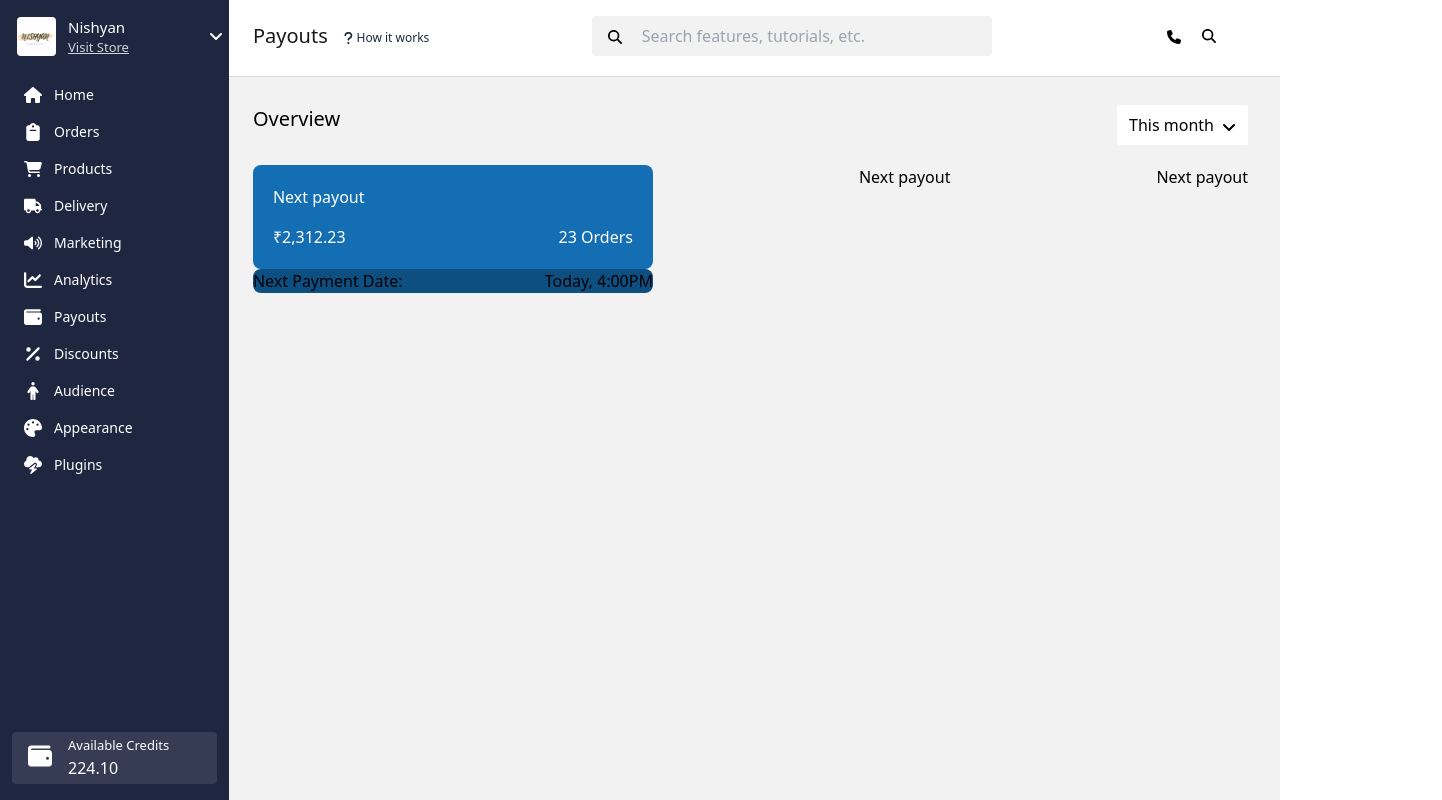
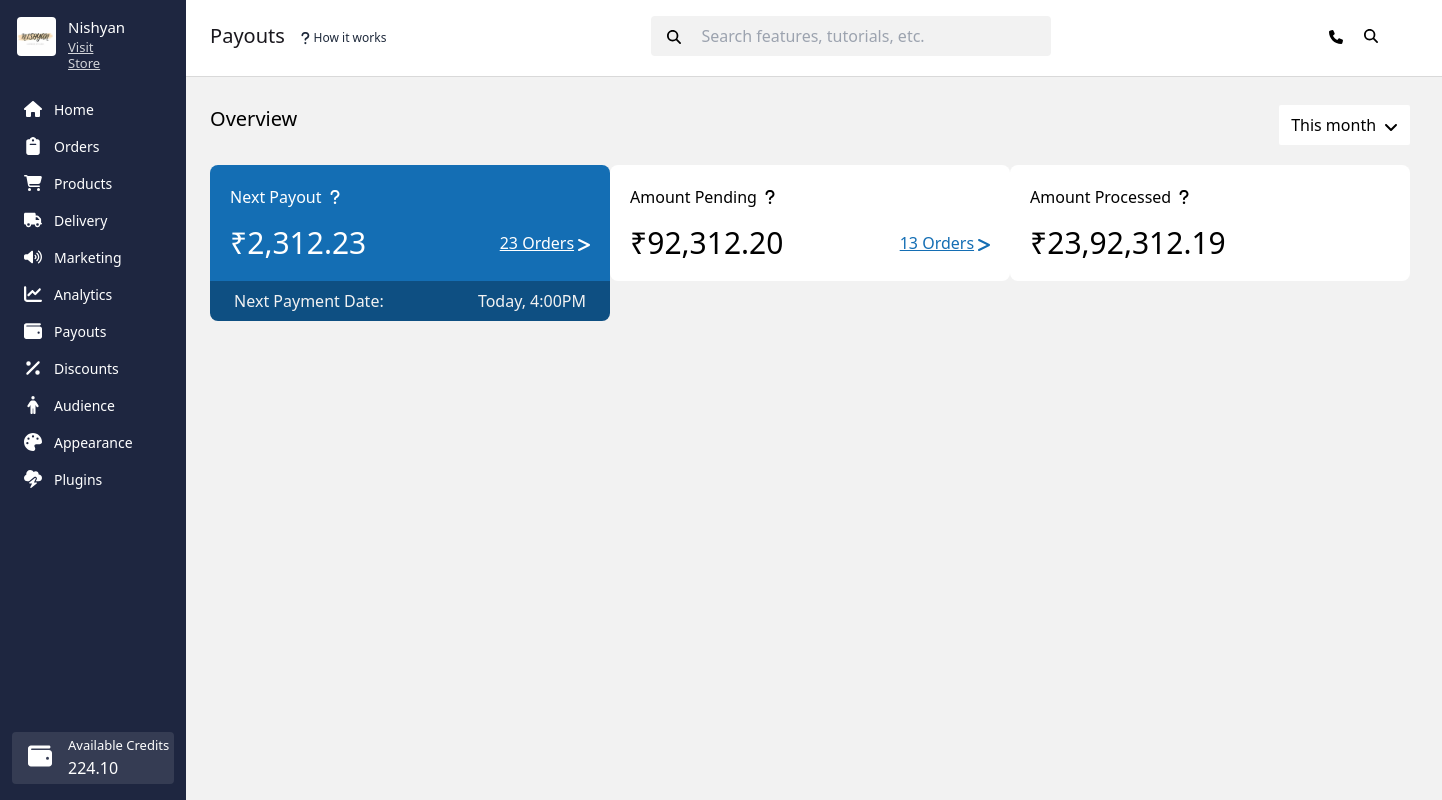
Before and after one commit to Aswin246/frontend-practice, a React (Vite) app: page / in a window 1280 px wide. Shown: the whole page, 1442 px wide, since content can reach past the window. Built offline with nearby package versions, Linux system fonts and the light colour scheme.

Commit message:
feat: Completed Payout elements

```diff
--- a/src/App.tsx
+++ b/src/App.tsx
@@ -1,12 +1,9 @@
-import { useState } from "react";
-import reactLogo from "./assets/react.svg";
-import viteLogo from "/vite.svg";
-
 import "./App.css";
 import { Sidebar } from "./Sidebar";
 import Header from "./components/Header";
 import Overview from "./components/Overview";
 import { Payout } from "./components/payout";
+import { Transactions } from "./components/Transactions";
 
 function App() {
   return (
@@ -17,6 +14,7 @@ function App() {
           <Header />
           <Overview />
           <Payout />
+          {/* <Transactions /> */}
         </div>
       </div>
     </>
--- /dev/null
+++ b/src/components/Transactions.tsx
@@ -0,0 +1,10 @@
+export function Transactions() {
+  return (
+    <>
+      <div className="flex flex-col ml-6 pl-6"></div>
+      <div className="font-medium text-[#1A181E] text-xl">
+        Transactions | This Month
+      </div>
+    </>
+  );
+}
--- a/src/components/payout.tsx
+++ b/src/components/payout.tsx
@@ -1,23 +1,61 @@
+import { FontAwesomeIcon } from "@fortawesome/react-fontawesome";
+import { faQuestion } from "@fortawesome/free-solid-svg-icons";
+import { faGreaterThan } from "@fortawesome/free-solid-svg-icons/faGreaterThan";
+
 export function Payout() {
   return (
     <>
-      <div className="flex flex-row justify-between ml-6 mr-8 mt-5">
+      <div className="flex flex-row justify-between ml-6 mr-8 mt-5  min-w-[300px]">
         <div className="flex flex-col">
-          <div className="min-w-[400px] bg-[#146EB4] text-white p-5 flex flex-col  justify-between gap-4 rounded-[8px]">
-            <div> Next payout</div>
-            <div className="flex flex-row justify-between">
-              <div>₹2,312.23</div>
-              <div>23 Orders</div>
+          <div className="min-w-[400px] bg-[#146EB4] text-white p-5 flex flex-col  justify-between gap-4 rounded-t-[8px] ">
+            <div className="flex gap-2">
+              {" "}
+              <h5> Next Payout</h5>
+              <FontAwesomeIcon className="pt-1" icon={faQuestion} />
+            </div>
+
+            <div className="flex flex-row justify-between items-center">
+              <div className="text-3xl font-medium">₹2,312.23</div>
+              <div className="flex gap-1 items-center justify-center font-medium text-base underline">
+                <div>23 Orders</div>
+                <FontAwesomeIcon className="pt-1" icon={faGreaterThan} />
+              </div>
             </div>
           </div>
-          <div className=" flex flex-row justify-between rounded-[8px] bg-[#0E4F82] flex-grow items-end">
+          <div className="px-6 py-2 bg-[#0E4F82] flex justify-between text-[#F2F2F2] rounded-b-[8px]">
             <div>Next Payment Date:</div>
             <div>Today, 4:00PM</div>
           </div>
         </div>
 
-        <div>Next payout</div>
-        <div>Next payout</div>
+        <div className="flex flex-col">
+          <div className="min-w-[400px] bg-white text-black p-5 flex flex-col  justify-between gap-4 rounded-[8px] ">
+            <div className="flex gap-2">
+              {" "}
+              <h5> Amount Pending</h5>
+              <FontAwesomeIcon className="pt-1" icon={faQuestion} />
+            </div>
+            <div className="flex flex-row justify-between items-center">
+              <div className="text-3xl font-medium">₹92,312.20</div>
+              <div className="flex gap-1 items-center  text-[#146EB4] justify-center font-medium text-base underline">
+                <div>13 Orders</div>
+                <FontAwesomeIcon className="pt-1" icon={faGreaterThan} />
+              </div>
+            </div>
+          </div>
+        </div>
+        <div className="flex flex-col">
+          <div className="min-w-[400px] bg-white text-black p-5 flex flex-col  justify-between gap-4 rounded-[8px] ">
+            <div className="flex gap-2">
+              {" "}
+              <h5> Amount Processed</h5>
+              <FontAwesomeIcon className="pt-1" icon={faQuestion} />
+            </div>
+            <div className="flex flex-row justify-between items-center">
+              <div className="text-3xl font-medium">₹23,92,312.19</div>
+            </div>
+          </div>
+        </div>
       </div>
     </>
   );
```
